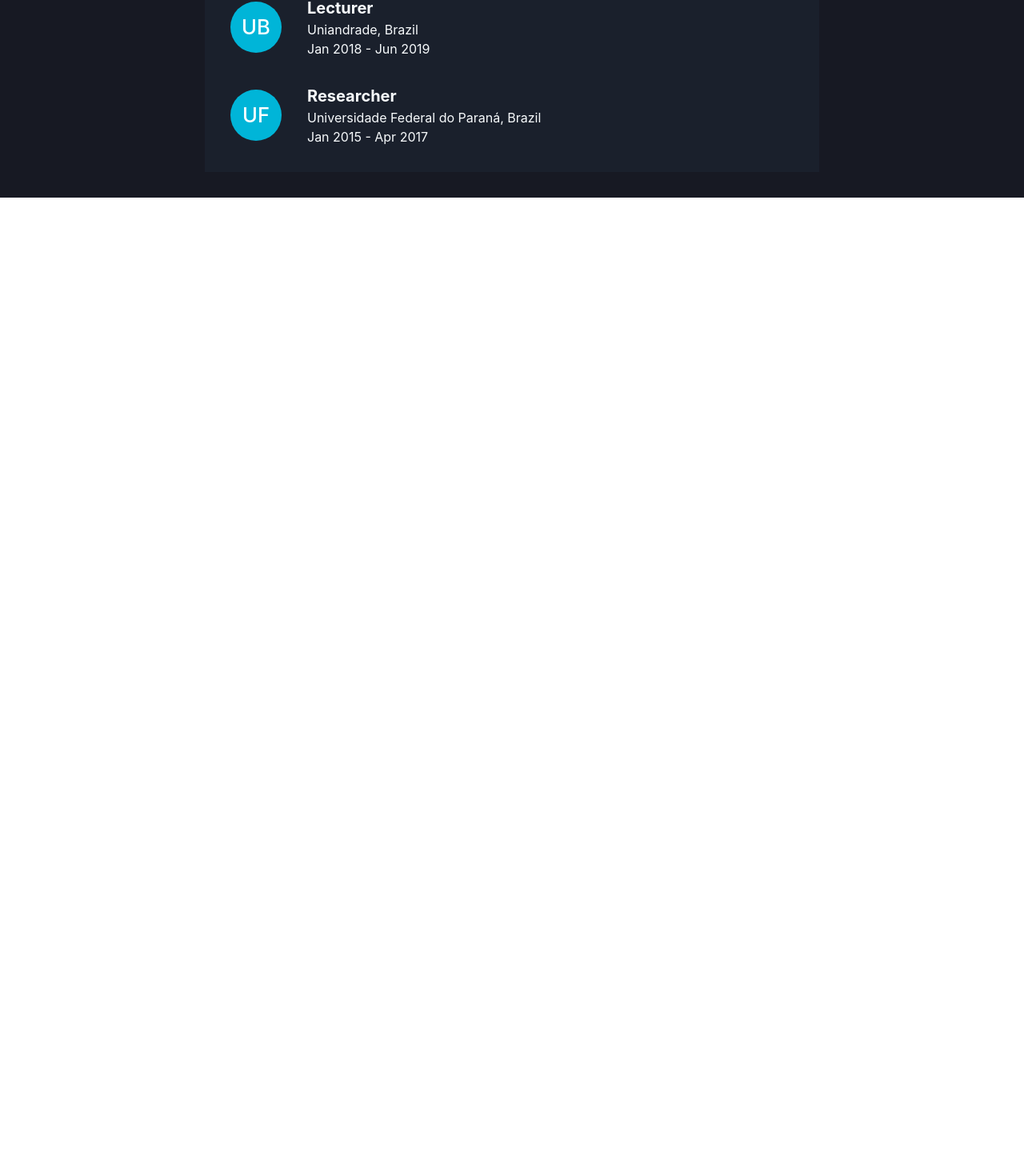
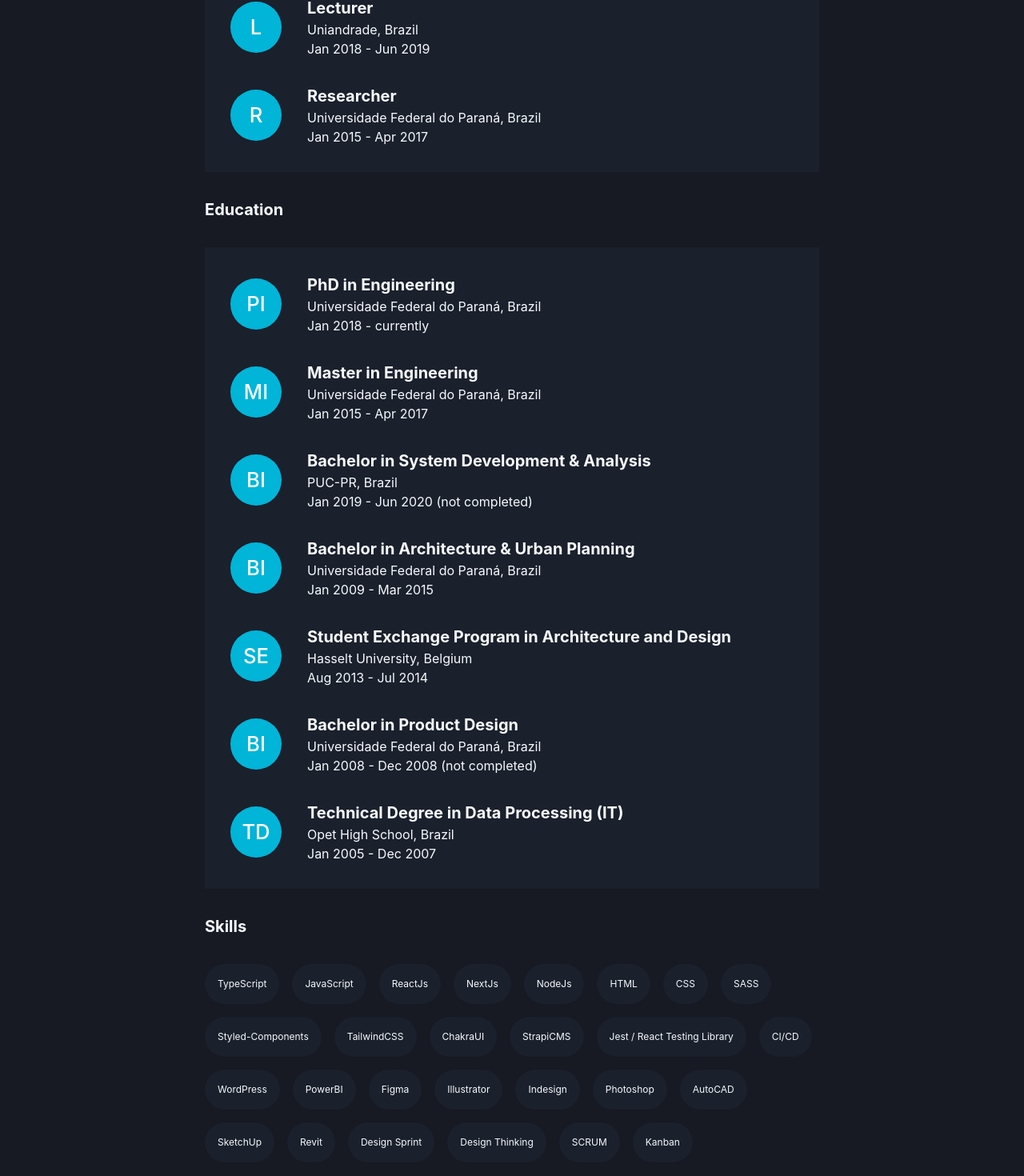
Before and after one commit to fischerafael/fischer-afael, a Next.js app: page /about in a window 1280 px wide. Shown: the part 961-2431 px from the top of the page at 80% size. Before the commit the page ends 1208 px from the top, so only its background shows below. Built offline with nearby package versions, Linux system fonts and the light colour scheme.

Commit message:
completed skills

```diff
--- a/src/pages/about/index.tsx
+++ b/src/pages/about/index.tsx
@@ -1,5 +1,35 @@
 import { Avatar, Flex, HStack, Text, VStack } from "@chakra-ui/react";
 import { Header } from "../../components/organisms/Header";
+
+const tech = [
+  { id: 1, name: "TypeScript", type: "tech" },
+  { id: 2, name: "JavaScript", type: "tech" },
+  { id: 3, name: "ReactJs", type: "tech" },
+  { id: 4, name: "NextJs", type: "tech" },
+  { id: 5, name: "NodeJs", type: "tech" },
+  { id: 6, name: "HTML", type: "tech" },
+  { id: 7, name: "CSS", type: "tech" },
+  { id: 8, name: "SASS", type: "tech" },
+  { id: 9, name: "Styled-Components", type: "tech" },
+  { id: 10, name: "TailwindCSS", type: "tech" },
+  { id: 11, name: "ChakraUI", type: "tech" },
+  { id: 12, name: "StrapiCMS", type: "tech" },
+  { id: 13, name: "Jest / React Testing Library", type: "tech" },
+  { id: 14, name: "CI/CD", type: "tech" },
+  { id: 15, name: "WordPress", type: "tech" },
+  { id: 16, name: "PowerBI", type: "tech" },
+  { id: 17, name: "Figma", type: "design" },
+  { id: 18, name: "Illustrator", type: "design" },
+  { id: 19, name: "Indesign", type: "design" },
+  { id: 20, name: "Photoshop", type: "design" },
+  { id: 21, name: "AutoCAD", type: "design" },
+  { id: 22, name: "SketchUp", type: "design" },
+  { id: 23, name: "Revit", type: "design" },
+  { id: 24, name: "Design Sprint", type: "agile" },
+  { id: 25, name: "Design Thinking", type: "agile" },
+  { id: 26, name: "SCRUM", type: "agile" },
+  { id: 27, name: "Kanban", type: "agile" },
+];
 
 export const PageAbout = () => {
   return (
@@ -74,6 +104,77 @@ export const PageAbout = () => {
             date="Jan 2015 - Apr 2017"
           />
         </VStack>
+
+        <HStack w="full" justify="flex-start">
+          <Text fontWeight="bold" fontSize="xl">
+            Education
+          </Text>
+        </HStack>
+
+        <VStack w="full" bg="gray.800" p="8" spacing="8">
+          <ExperienceCard
+            name="PhD in Engineering"
+            company="Universidade Federal do Paraná, Brazil"
+            date="Jan 2018 - currently"
+          />
+
+          <ExperienceCard
+            name="Master in Engineering"
+            company="Universidade Federal do Paraná, Brazil"
+            date="Jan 2015 - Apr 2017"
+          />
+
+          <ExperienceCard
+            name="Bachelor in System Development & Analysis"
+            company="PUC-PR, Brazil"
+            date="Jan 2019 - Jun 2020 (not completed)"
+          />
+
+          <ExperienceCard
+            name="Bachelor in Architecture & Urban Planning"
+            company="Universidade Federal do Paraná, Brazil"
+            date="Jan 2009 - Mar 2015"
+          />
+
+          <ExperienceCard
+            name="Student Exchange Program in Architecture and Design"
+            company="Hasselt University, Belgium"
+            date="Aug 2013 - Jul 2014"
+          />
+
+          <ExperienceCard
+            name="Bachelor in Product Design"
+            company="Universidade Federal do Paraná, Brazil"
+            date="Jan 2008 - Dec 2008 (not completed)"
+          />
+
+          <ExperienceCard
+            name="Technical Degree in Data Processing (IT)"
+            company="Opet High School, Brazil"
+            date="Jan 2005 - Dec 2007"
+          />
+        </VStack>
+
+        <HStack w="full" justify="flex-start">
+          <Text fontWeight="bold" fontSize="xl">
+            Skills
+          </Text>
+        </HStack>
+
+        <HStack w="full" gap="4" wrap="wrap" spacing="0">
+          {tech.map((tech) => (
+            <Text
+              key={tech.id}
+              bg="gray.800"
+              p="4"
+              borderRadius="full"
+              fontSize="xs"
+              _hover={{ bg: "cyan.500" }}
+            >
+              {tech.name}
+            </Text>
+          ))}
+        </HStack>
       </VStack>
     </Flex>
   );
@@ -88,7 +189,7 @@ interface IExperienceCard {
 const ExperienceCard = ({ name, company, date }: IExperienceCard) => {
   return (
     <HStack w="full" spacing="8">
-      <Avatar bg="cyan.500" name={company} color="white" size="lg" />
+      <Avatar bg="cyan.500" name={name} color="white" size="lg" />
       <VStack spacing="0" w="full" align="flex-start">
         <Text fontWeight="bold" fontSize="xl">
           {name}
--- a/src/pages/home/index.tsx
+++ b/src/pages/home/index.tsx
@@ -98,7 +98,7 @@ export const PageHome = () => {
             </Text>
           </HStack>
 
-          <SimpleGrid w="full" columns={2} maxW="container.sm" gap="8">
+          <SimpleGrid w="full" columns={[1, 2]} maxW="container.sm" gap="8">
             <FeatureCard
               number="01"
               title="Front-End Development"
@@ -121,7 +121,7 @@ export const PageHome = () => {
             <FeatureCard
               number="04"
               title="Back-End Development"
-              description="Even though my focus is Front-End & Design, I can develop lightweight and secure API's - or use a CMSs - to serve data to front-end applications."
+              description="Even though my focus is Front-End & Design, I can develop lightweight and secure API's (NodeJS + Typescript) - or use a CMSs - to serve data to front-end applications."
             />
           </SimpleGrid>
         </VStack>
```
